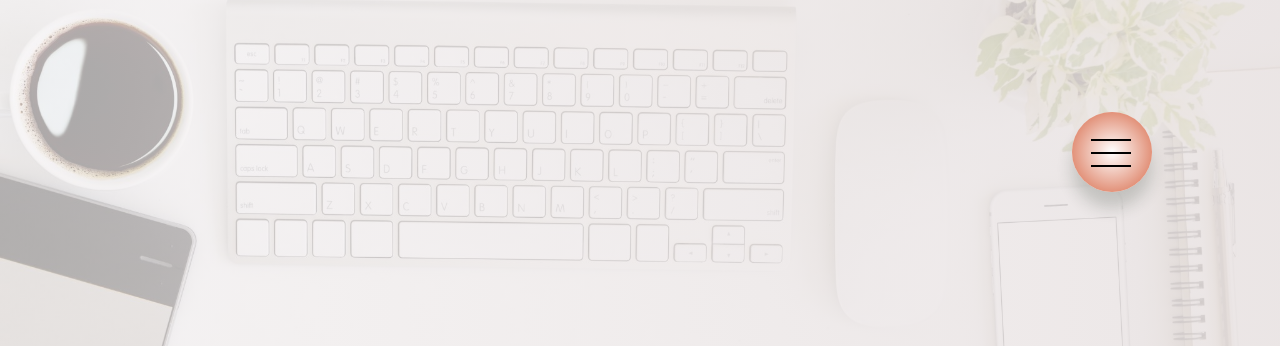
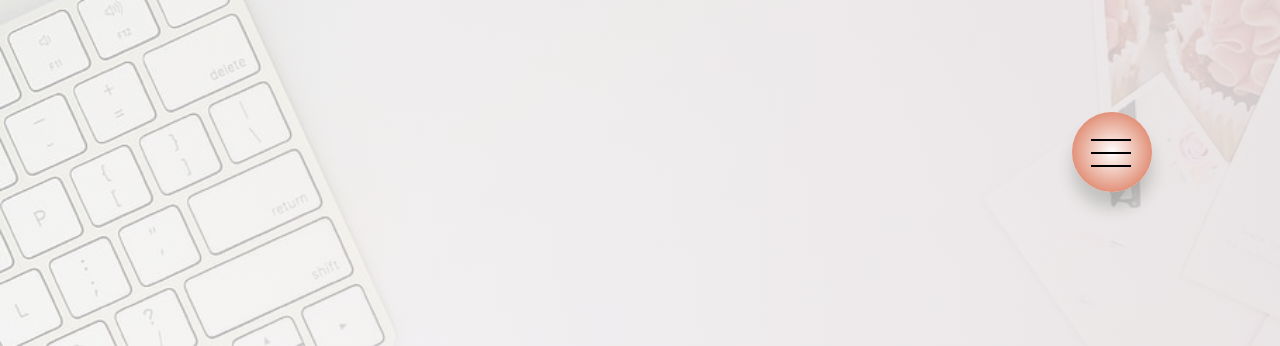
Before and after one commit to thegirlyoucallryan/Front-end-dev-portfolio, a plain HTML site: page index.html in a window 1280 px wide. Shown: the top 346 px of the page. Drawn offline with nearby package versions, Linux system fonts and the light colour scheme.

Commit message:
added image

```diff
--- a/style.css
+++ b/style.css
@@ -155,10 +155,11 @@ a {
 
 /*header style*/
 .header {
-  background-image: linear-gradient(to right, rgba(248, 245, 245, 0.685), rgba(233, 227, 227, 0.897)),url('./Image/portfolio.background.jpg');
+  background-image: linear-gradient(to right, rgba(248, 245, 245, 0.685), rgba(233, 227, 227, 0.897)),url('./Image/small-portfolio-background.jpg');
   background-attachment: fixed;
   background-size: cover;
   background-position: center;
+
   height: 100vh;
 }
 
```
Also changed, not shown: Image/small-portfolio-background.jpg (added).
